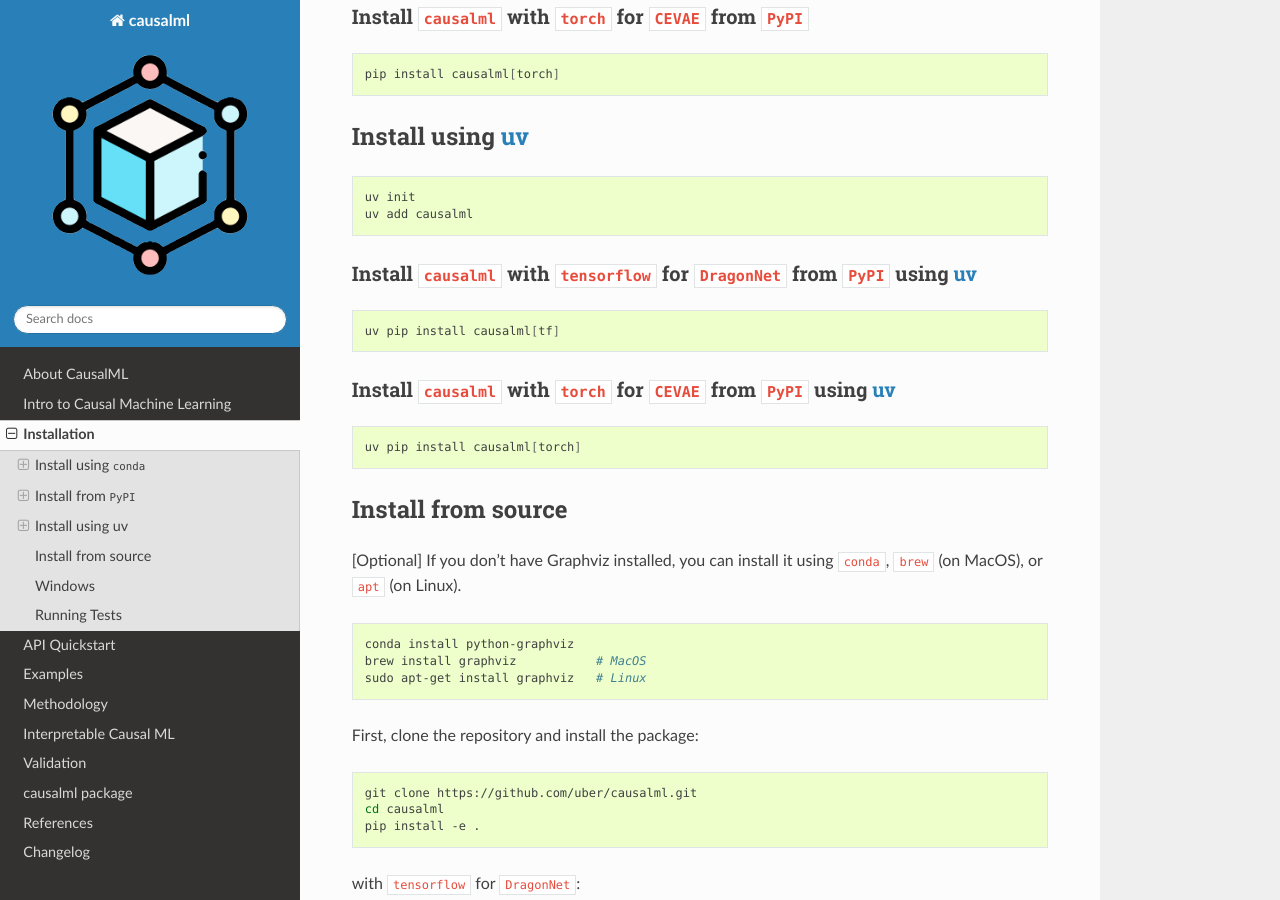
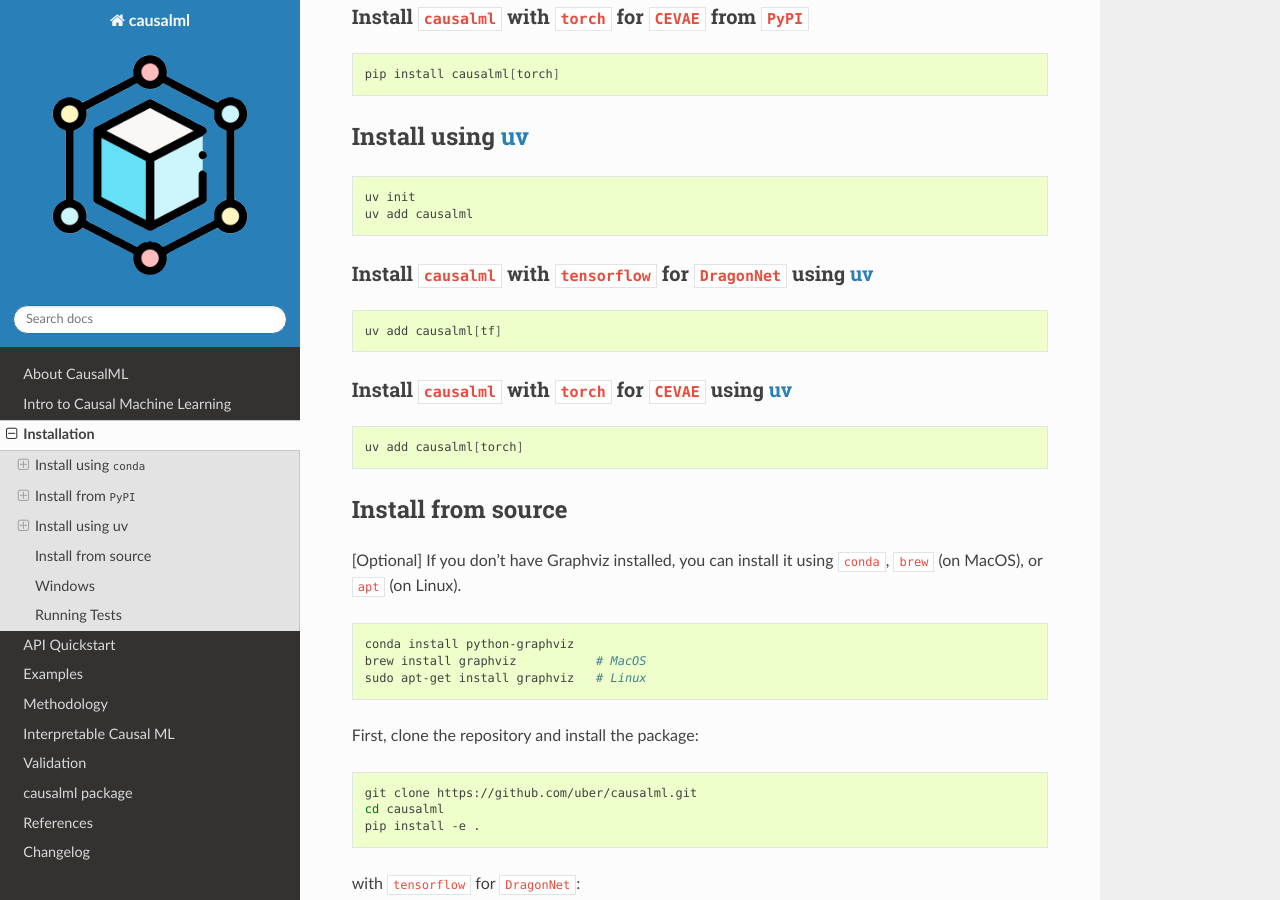
Before and after one commit to uber/causalml, a Sphinx documentation site: the page built from docs/installation.rst, in a window 1280 px wide and 900 px high, scrolled down 973 px. Built offline with Sphinx 7.4.7 and the Read the Docs theme 3.1.0, drawn with Linux system fonts in a browser that asks for light colours; pages that are not in the unit, such as notebooks, are missing from menus.

Commit message:
Update the remaining examples
- Replace uv pip install by uv add
- Delte from PyPI from headers

```diff
--- a/docs/installation.rst
+++ b/docs/installation.rst
@@ -59,19 +59,19 @@
     uv init
     uv add causalml
 
-Install ``causalml`` with ``tensorflow`` for ``DragonNet`` from ``PyPI`` using `uv <https://github.com/astral-sh/uv/blob/main/README.md>`_
+Install ``causalml`` with ``tensorflow`` for ``DragonNet`` using `uv <https://github.com/astral-sh/uv/blob/main/README.md>`_
 ^^^^^^^^^^^^^^^^^^^^^^^^^^^^^^^^^^^^^^^^^^^^^^^^^^^^^^^^^^^^^^^^^^^^^^^^^^^^^^^^^^^^^^^^^^^^^^^^^^^^^^^^^^^^^^^^^^^^^^^^^^^^^^^^^^^^^^^^^^
 
 .. code-block:: bash
 
-    uv pip install causalml[tf]
+    uv add causalml[tf]
 
-Install ``causalml`` with ``torch`` for ``CEVAE`` from ``PyPI`` using `uv <https://github.com/astral-sh/uv/blob/main/README.md>`_
+Install ``causalml`` with ``torch`` for ``CEVAE`` using `uv <https://github.com/astral-sh/uv/blob/main/README.md>`_
 ^^^^^^^^^^^^^^^^^^^^^^^^^^^^^^^^^^^^^^^^^^^^^^^^^^^^^^^^^^^^^^^^^^^^^^^^^^^^^^^^^^^^^^^^^^^^^^^^^^^^^^^^^^^^^^^^^^^^^^^^^^^^^^^
 
 .. code-block:: bash
 
-    uv pip install causalml[torch]
+    uv add causalml[torch]
 
 
 
```
